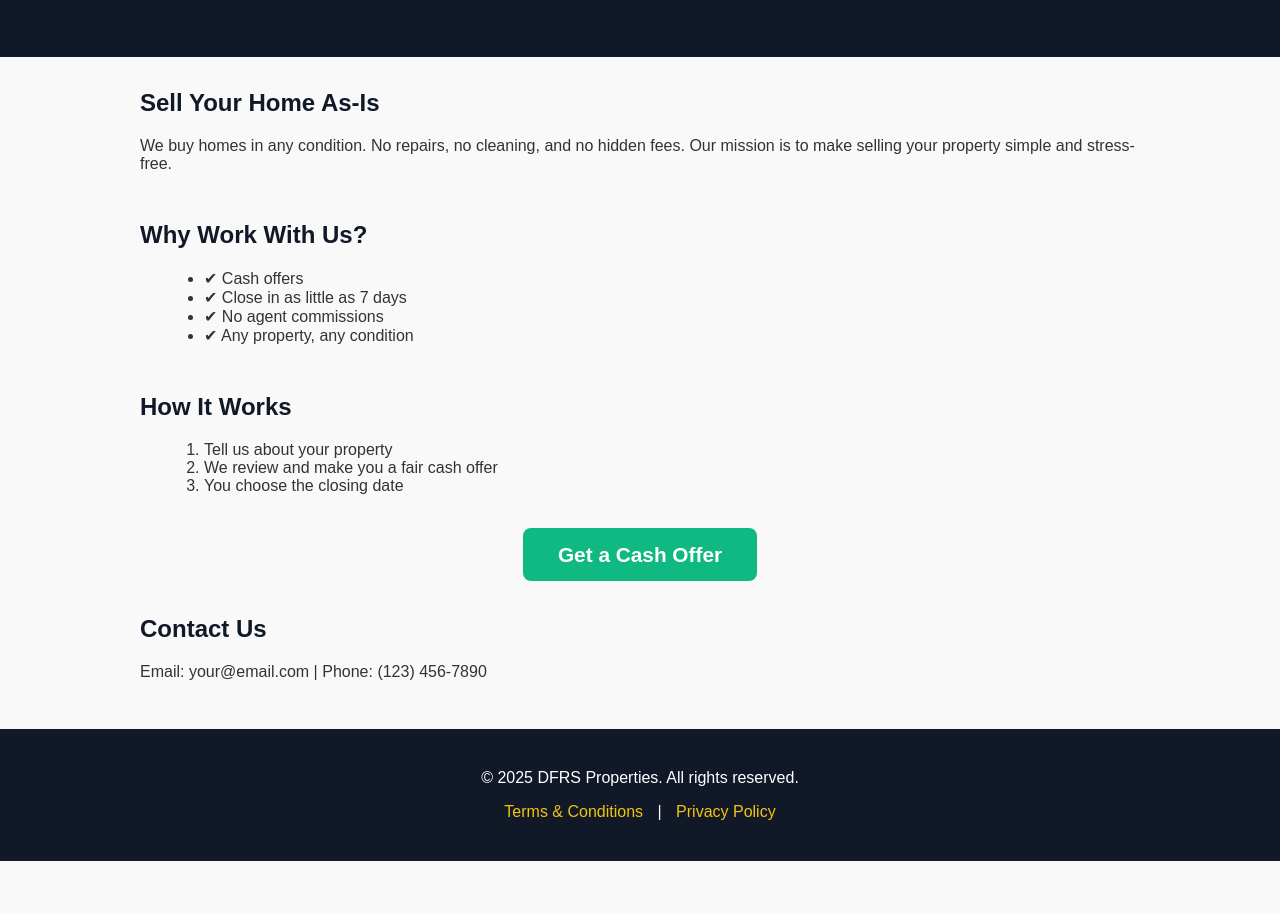
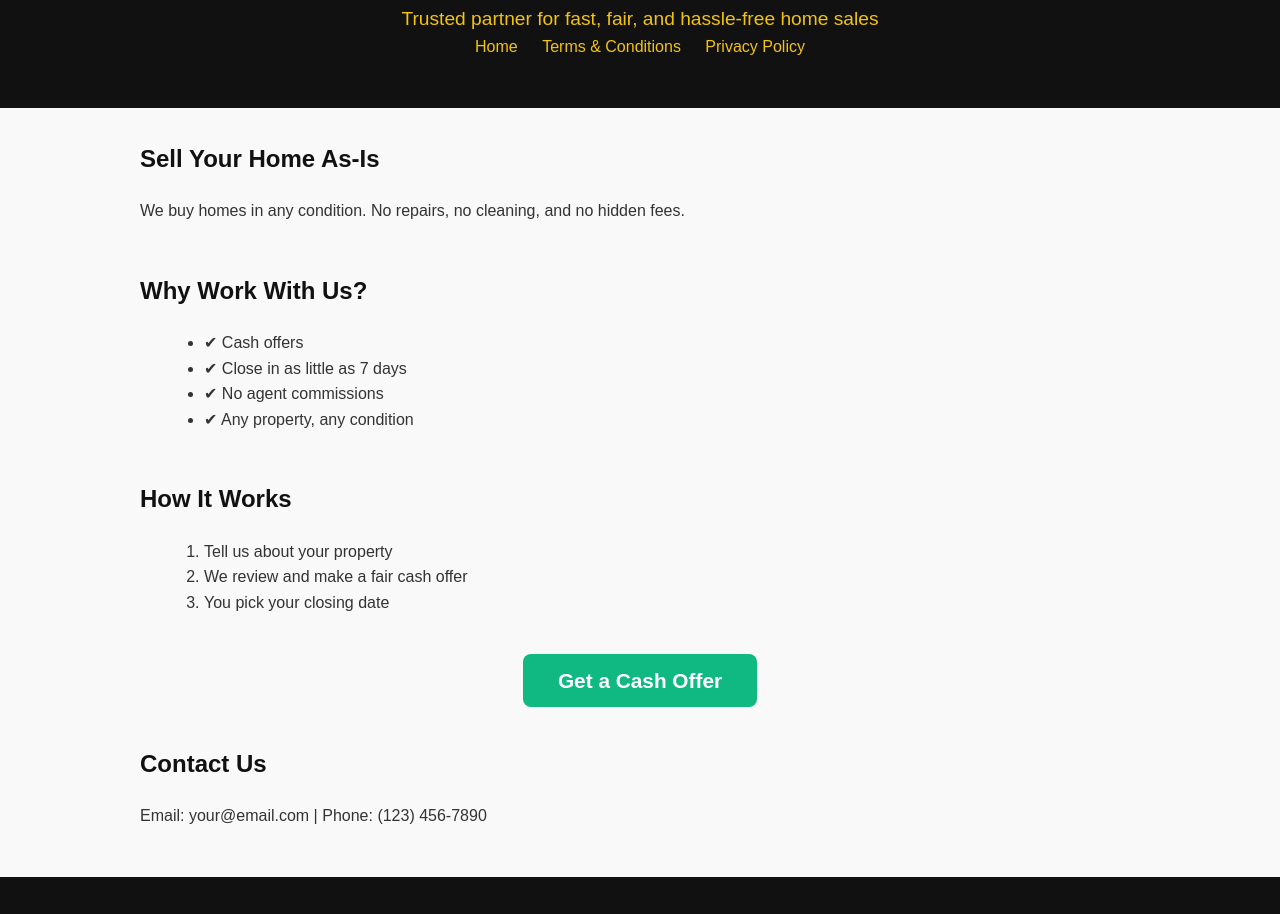
Before and after one commit to dfrsproperties/dfrsproperties.github.io, a plain HTML site: page index.html in a window 1280 px wide. Shown: the part 144-1058 px from the top of the page. Before the commit the page ends 1005 px from the top, so only its background shows below. Drawn offline with Linux system fonts and the light colour scheme.

Commit message:
Update index.html

```diff
--- a/index.html
+++ b/index.html
@@ -1,37 +1,44 @@
-<!DOCTYPE html>
+<<!DOCTYPE html>
 <html lang="en">
 <head>
   <meta charset="UTF-8" />
   <meta name="viewport" content="width=device-width, initial-scale=1.0" />
-  <title>DFRS Properties | Sell Your Home Fast</title>
+  <title>DFRS Properties | Sell Your Home Fast for Cash</title>
   <style>
-    body { margin: 0; font-family: Arial, sans-serif; background: #f9f9f9; color: #333; }
-    header { background: #111827; color: white; padding: 3rem 2rem; text-align: center; }
-    header h1 { margin: 0; font-size: 2.5rem; }
-    header p { font-size: 1.2rem; color: #f1c40f; }
-    main { max-width: 1000px; margin: 2rem auto; padding: 0 1rem; }
-    section { margin-bottom: 3rem; }
-    h2 { color: #111827; }
-    ul, ol { margin-left: 1.5rem; }
-    .cta { text-align: center; margin: 3rem 0; }
-    .cta a { background: #10b981; color: white; padding: 15px 35px; border-radius: 8px;
-      text-decoration: none; font-size: 1.3rem; font-weight: bold; }
-    .cta a:hover { background: #0f8660; }
-    footer { background: #111827; color: white; text-align: center; padding: 1.5rem; margin-top: 3rem; }
-    footer a { color: #f1c40f; margin: 0 10px; text-decoration: none; }
-    footer a:hover { text-decoration: underline; }
+    body { font-family:Arial,sans-serif; margin:0; padding:0; line-height:1.6; color:#333; background:#f9f9f9; }
+    header { background:#111; color:#fff; padding:3rem 2rem; text-align:center; }
+    header h1 { margin:0; font-size:2.5rem; }
+    header p { margin:10px 0 0; color:#f1c40f; font-size:1.2rem; }
+    nav a { color:#f1c40f; margin:0 10px; text-decoration:none; }
+    nav a:hover { text-decoration:underline; }
+    main { max-width:1000px; margin:2rem auto; padding:0 1rem; }
+    section { margin-bottom:3rem; }
+    h2 { color:#111; }
+    ul, ol { margin-left:1.5rem; }
+    .cta { text-align:center; margin:3rem 0; }
+    .cta a { background:#10b981; color:white; padding:15px 35px; border-radius:8px;
+      text-decoration:none; font-size:1.3rem; font-weight:bold; }
+    .cta a:hover { background:#0f8660; }
+    footer { background:#111; color:white; text-align:center; padding:1.5rem; margin-top:3rem; }
+    footer a { color:#f1c40f; margin:0 10px; text-decoration:none; }
+    footer a:hover { text-decoration:underline; }
   </style>
 </head>
 <body>
   <header>
     <h1>DFRS Properties</h1>
     <p>Trusted partner for fast, fair, and hassle-free home sales</p>
+    <nav>
+      <a href="index.html">Home</a>
+      <a href="terms.html">Terms & Conditions</a>
+      <a href="privacy.html">Privacy Policy</a>
+    </nav>
   </header>
 
   <main>
     <section>
       <h2>Sell Your Home As-Is</h2>
-      <p>We buy homes in any condition. No repairs, no cleaning, and no hidden fees. Our mission is to make selling your property simple and stress-free.</p>
+      <p>We buy homes in any condition. No repairs, no cleaning, and no hidden fees.</p>
     </section>
 
     <section>
@@ -48,8 +55,8 @@
       <h2>How It Works</h2>
       <ol>
         <li>Tell us about your property</li>
-        <li>We review and make you a fair cash offer</li>
-        <li>You choose the closing date</li>
+        <li>We review and make a fair cash offer</li>
+        <li>You pick your closing date</li>
       </ol>
     </section>
 
@@ -64,7 +71,7 @@
   </main>
 
   <footer>
-    <p>&copy; <script>document.write(new Date().getFullYear())</script> DFRS Properties. All rights reserved.</p>
+    <p>&copy; <script>document.write(new Date().getFullYear())</script> DFRS Properties</p>
     <p>
       <a href="terms.html">Terms & Conditions</a> |
       <a href="privacy.html">Privacy Policy</a>
```
